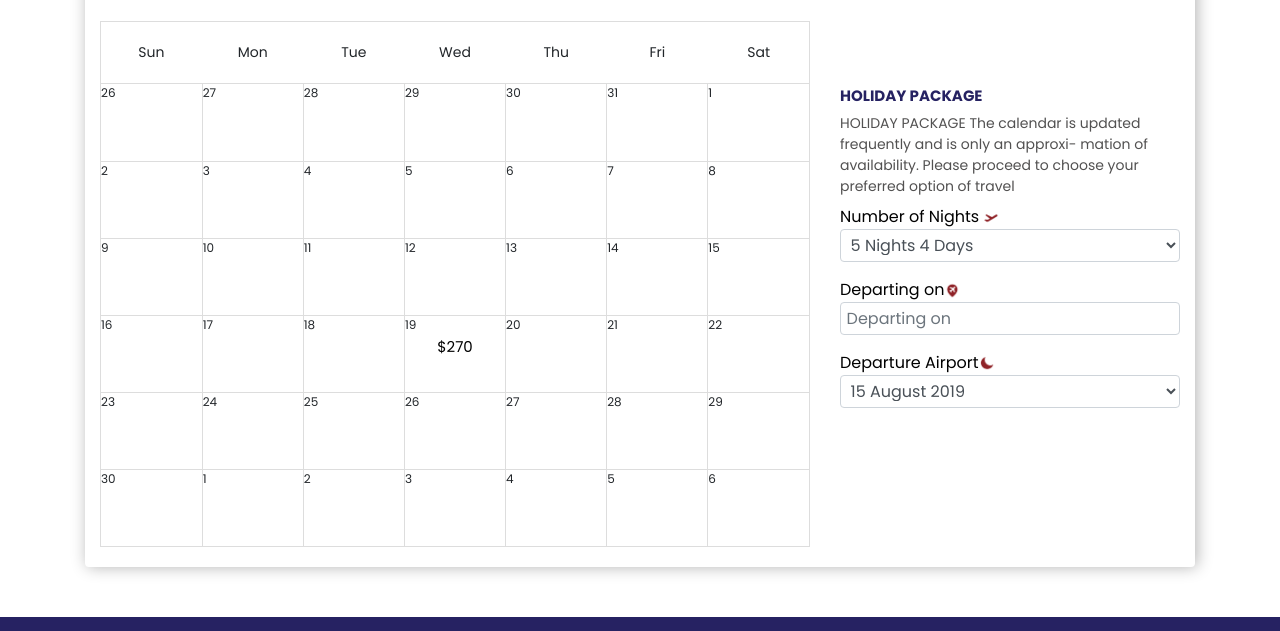
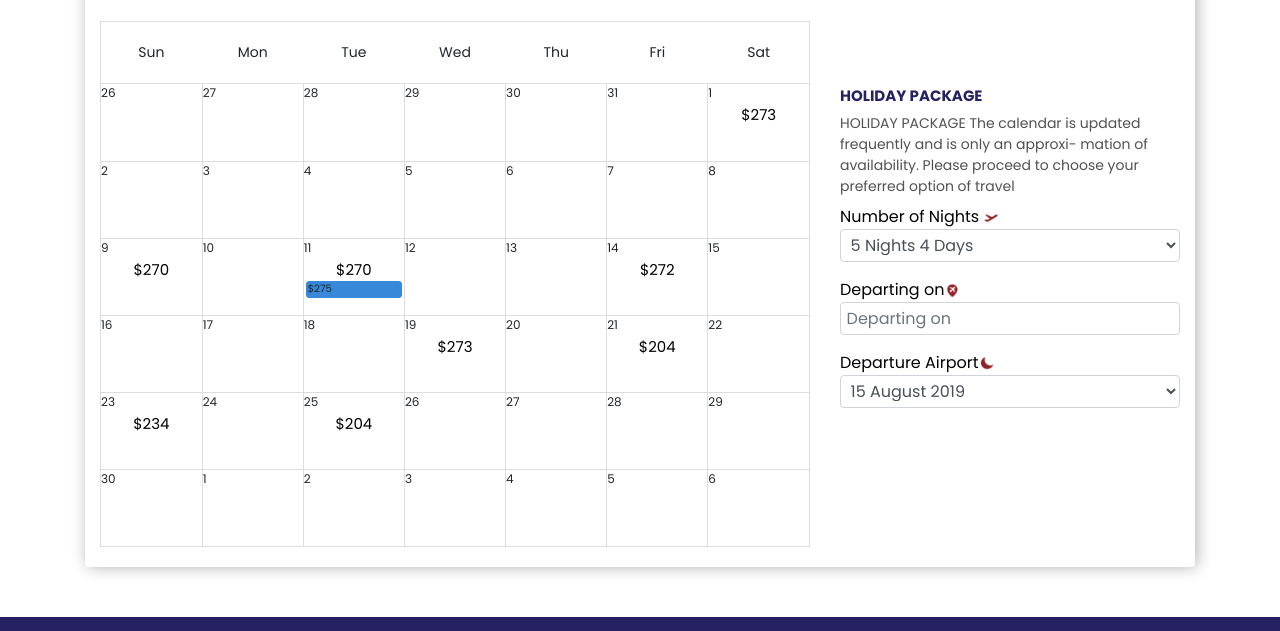
Before and after one commit to DharshanS/travelcode-halolanding-design, a plain HTML site: page index.html in a window 1280 px wide. Shown: the part 1495-2126 px from the top of the page. Drawn offline with nearby package versions, Linux system fonts and the light colour scheme.

Commit message:
modal show

```diff
--- a/index.html
+++ b/index.html
@@ -46,37 +46,41 @@
         businessHours: true, // display business hours
         editable: true,
         events: [
-          {
-            title: '$230',
-            start: '2019-08-12',
+        {
+            title: '$275',
+            start: '2019-'+sep+'-11',
           },
           {
-            title: '$250',
-            start: '2019-08-13',
+            title: '$272',
+            start: '2019-'+sep+'-14',
           },
           {
-            title: '$230',
-            start: '2019-08-14',
-          },
-          {
-            title: '$250',
-            start: '2019-08-15',
-          },
-          {
-            title: '$230',
-            start: '2019-08-16',
-          },
-          {
-            title: '$250',
-            start: '2019-08-17',
-          },
-          {
-            title: '$230',
-            start:'2019-08-17',
+            title: '$234',
+            start: '2019-'+sep+'-23',
           },
           {
             title: '$270',
+            start: '2019-'+sep+'-09',
+          },
+          {
+            title: '$273',
+            start: '2019-'+sep+'-01',
+          },
+          {
+            title: '$204',
+            start: '2019-'+sep+'-25',
+          },
+          {
+            title: '$270',
+            start: '2019-'+sep+'-11',
+          },
+          {
+            title: '$273',
             start: '2019-'+sep+'-19',
+          },
+          {
+            title: '$204',
+            start: '2019-'+sep+'-21',
           }
         ]
       });
@@ -586,6 +590,12 @@
         arrows: true,
         dots:false
       });
+
+
+$(".fc-title").click(function(){
+ $("#exampleModal").modal('show');
+})
+
     })
     </script>
 </body>
```
